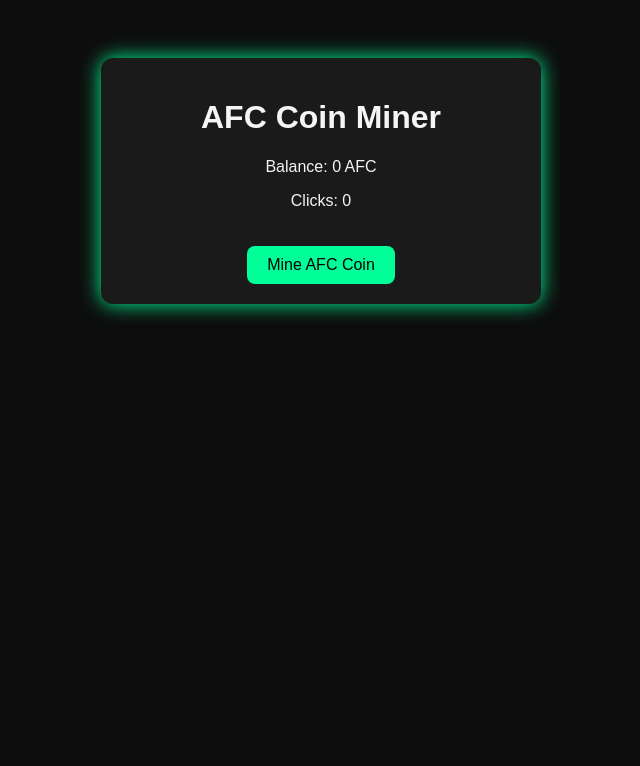
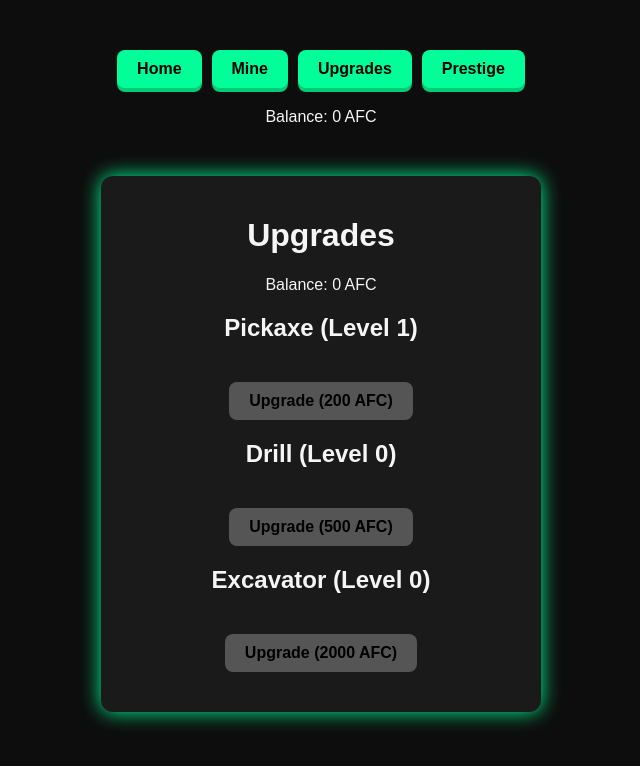
Before and after one commit to anonybrosko/afc-coin-miner-frontend, a React (Create React App) app: page /upgrades in a window 1280 px wide. Shown: the top 766 px of the page, without its empty margins (319-959 px from the left). Built offline with nearby package versions, Linux system fonts and the light colour scheme.

Commit message:
Updated UI

```diff
--- a/package.json
+++ b/package.json
@@ -5,6 +5,7 @@
   "dependencies": {
     "react": "^18.2.0",
     "react-dom": "^18.2.0",
+    "react-router-dom": "^7.13.1",
     "react-scripts": "5.0.1"
   },
   "scripts": {
--- a/src/App.css
+++ b/src/App.css
@@ -1,20 +1,26 @@
+/* General Body */
 body {
   font-family: Arial, sans-serif;
   background: #0d0d0d;
   color: #f5f5f5;
   text-align: center;
   padding-top: 50px;
+  margin: 0;
 }
 
+/* Container for pages */
 .container {
   max-width: 400px;
-  margin: 0 auto;
+  margin: 50px auto;
   background: #1a1a1a;
   padding: 20px;
   border-radius: 12px;
   box-shadow: 0 0 20px #00ff99;
+  color: #f5f5f5;
+  text-align: center;
 }
 
+/* Buttons */
 button {
   background: #00ff99;
   color: #000;
@@ -24,8 +30,68 @@ button {
   border-radius: 8px;
   cursor: pointer;
   margin-top: 20px;
+  box-shadow: 0 4px #00cc77;
+  transition: all 0.1s ease-in-out;
 }
 
 button:hover {
   background: #00cc77;
+  transform: translateY(2px);
+  box-shadow: 0 2px #008844;
 }
+
+/* Prestige Button */
+.prestige-button {
+  background: #ffcc00;
+  color: #000;
+  font-size: 16px;
+  padding: 10px 20px;
+  border: none;
+  border-radius: 8px;
+  cursor: pointer;
+  margin-top: 20px;
+  box-shadow: 3px 3px 8px #ffaa00;
+  font-weight: bold;
+}
+
+.prestige-button:hover {
+  background: #ffaa00;
+}
+
+.prestige-button.disabled {
+  background: #555;
+  cursor: not-allowed;
+  box-shadow: none;
+}
+
+/* Navigation Links */
+.navbar {
+  display: flex;
+  justify-content: center;
+  gap: 10px;
+  margin-bottom: 20px;
+}
+
+.navbar a {
+  padding: 10px 20px;
+  background-color: #00ff99;
+  color: #000;
+  text-decoration: none;
+  border-radius: 8px;
+  font-weight: bold;
+  box-shadow: 0 4px #00cc77;
+  transition: all 0.1s ease-in-out;
+}
+
+.navbar a:hover {
+  transform: translateY(2px);
+  box-shadow: 0 2px #008844;
+}
+
+/* Balance Display in top right */
+.balance-display {
+  position: absolute;
+  top: 20px;
+  right: 20px;
+  font-weight: bold;
+}
--- a/src/App.js
+++ b/src/App.js
@@ -1,33 +1,38 @@
-import React, { useState } from 'react';
+import React, { useContext } from 'react';
+import { BrowserRouter as Router, Routes, Route, Link} from "react-router-dom";
+import { GameContext } from "./GameContext";
+import Home from "./Home";
+import Mine from "./Mine";
+import Upgrades from "./Upgrades";
+import Prestige from "./Prestige"
 
-function App() {
-  const [balance, setBalance] = useState(0);
-  const [clicks, setClicks] = useState(0);
-
-  const mineCoin = async () => {
-    // Simulate mining reward
-    const reward = Math.floor(Math.random() * 5) + 1;
-    setBalance(prev => prev + reward);
-    setClicks(prev => prev + 1);
-
-    try {
-      const response = await fetch("https://afc-coin-miner-backend.onrender.com/mine");
-      const data = await response.json();
-      setBalance(data.balance);
-      setClicks(data.clicks);
-    } catch (err){
-      console.error("Backend unreachable", err);
-    }
-  };
-
+function Header(){
+  const { balance } = useContext(GameContext);
   return (
-    <div className="container">
-      <h1>AFC Coin Miner</h1>
-      <p>Balance: {balance} AFC</p>
-      <p>Clicks: {clicks}</p>
-      <button onClick={mineCoin}>Mine AFC Coin</button>
+  <div>
+      <nav className="navbar">
+        <Link to="/">Home</Link>
+        <Link to="/mine">Mine</Link>
+        <Link to="/upgrades">Upgrades</Link>
+        <Link to="/prestige">Prestige</Link>
+      </nav>
+      <div>Balance: {balance} AFC</div>
     </div>
   );
 }
 
+function App() {
+  return (
+    <Router>
+      <Header />
+        <Routes>
+          <Route path="/" element={<Home />} />
+          <Route path="/mine" element={<Mine />} />
+          <Route path="/upgrades" element={<Upgrades />} />
+          <Route path="/prestige" element={<Prestige />} />
+        </Routes>
+    </Router>
+  );
+}
+
 export default App;
--- /dev/null
+++ b/src/GameContext.js
@@ -0,0 +1,59 @@
+import React, { createContext, useState, useEffect } from "react";
+
+export const GameContext = createContext();
+
+const API = "https://afc-coin-miner-backend.onrender.com";
+
+export const GameProvider = ({ children }) => {
+  // Load state from localStorage if present
+  const saved = JSON.parse(localStorage.getItem("afcGame")) || {};
+
+  const [balance, setBalance] = useState(saved.balance || 0);
+  const [clicks, setClicks] = useState(saved.clicks || 0);
+  const [upgrades, setUpgrades] = useState(saved.upgrades || { pickaxe: 1 });
+  const [prestige, setPrestige] = useState(saved.prestige || 0);
+
+  // Save state to localStorage on every change
+  useEffect(() => {
+    localStorage.setItem(
+      "afcGame",
+      JSON.stringify({ balance, clicks, upgrades, prestige })
+    );
+  }, [balance, clicks, upgrades, prestige]);
+
+  const mineCoin = async () => {
+    const baseReward = Math.floor(Math.random() * 5) + 1;
+    const totalReward = baseReward * (upgrades.pickaxe || 1);
+    setBalance((prev) => prev + totalReward);
+    setClicks((prev) => prev + 1);
+    fetch(`${API}/mine`).catch(err => console.error("Backend unreachable", err));
+  };
+
+  const buyUpgrade = (name, cost) => {
+    if (balance >= cost) {
+      setBalance((prev) => prev - cost);
+      setUpgrades((prev) => ({
+        ...prev,
+        [name]: (prev[name] || 0) + 1,
+      }));
+    }
+  };
+
+  const doPrestige = () => {
+    const earnedPrestige = Math.floor(balance / 1000);
+    if (earnedPrestige > 0) {
+      setBalance(0);
+      setClicks(0);
+      setUpgrades({ pickaxe: 1 });
+      setPrestige((prev) => prev + earnedPrestige);
+    }
+  };
+
+  return (
+    <GameContext.Provider
+      value={{ balance, clicks, upgrades, prestige, mineCoin, buyUpgrade, doPrestige }}
+    >
+      {children}
+    </GameContext.Provider>
+  );
+};
--- /dev/null
+++ b/src/Home.js
@@ -0,0 +1,20 @@
+// Home.js
+import React, { useContext } from "react";
+import { GameContext } from "./GameContext";
+
+const Home = () => {
+  const { balance, clicks } = useContext(GameContext);
+
+  return (
+    <div className="container">
+      <div className="balance-top-right">
+        Balance: {balance} AFC
+      </div>
+      <h1>Home</h1>
+      <p>Total Clicks: {clicks}</p>
+      <p>Welcome to AFC Coin Miner! Mine, upgrade, and prestige to grow your fortune.</p>
+    </div>
+  );
+};
+
+export default Home;
--- /dev/null
+++ b/src/Mine.js
@@ -0,0 +1,19 @@
+import React, { useContext } from "react";
+import { GameContext } from "./GameContext";
+
+export default function Mine() {
+  const { mineCoin, clicks } = useContext(GameContext);
+
+  return (
+    <div>
+      <h1>Mine AFC Coin</h1>
+      <p>Clicks: {clicks}</p>
+      <button
+        onClick={mineCoin}
+        style={{ padding: "10px 20px", fontSize: "16px", cursor: "pointer" }}
+      >
+        Mine
+      </button>
+    </div>
+  );
+}
--- /dev/null
+++ b/src/Prestige.js
@@ -0,0 +1,28 @@
+// Prestige.js
+import React, { useContext } from "react";
+import { GameContext } from "./GameContext";
+
+const Prestige = () => {
+  const { balance, prestige, doPrestige } = useContext(GameContext);
+
+  const earnedPrestige = Math.floor(balance / 1000);
+
+  return (
+    <div className="container">
+      <h1>Prestige</h1>
+      <p>Current Prestige: {prestige}</p>
+      <p>Balance: {balance} AFC</p>
+      <button
+        className={`prestige-button ${earnedPrestige > 0 ? "" : "disabled"}`}
+        onClick={doPrestige}
+        disabled={earnedPrestige <= 0}
+      >
+        {earnedPrestige > 0
+          ? `Prestige (+${earnedPrestige})`
+          : "Earn more AFC to Prestige"}
+      </button>
+    </div>
+  );
+};
+
+export default Prestige;
--- /dev/null
+++ b/src/Upgrades.js
@@ -0,0 +1,51 @@
+// Upgrades.js
+import React, { useContext } from "react";
+import { GameContext } from "./GameContext";
+
+const Upgrades = () => {
+  const { balance, upgrades, buyUpgrade } = useContext(GameContext);
+
+  // Define available upgrades with their base costs
+  const upgradeList = [
+    { name: "pickaxe", label: "Pickaxe", baseCost: 100 },
+    { name: "drill", label: "Drill", baseCost: 500 },
+    { name: "excavator", label: "Excavator", baseCost: 2000 },
+  ];
+
+  return (
+    <div className="container">
+      <h1>Upgrades</h1>
+      <p>Balance: {balance} AFC</p>
+
+      {upgradeList.map((upg) => {
+        const level = upgrades[upg.name] || 0;
+        const cost = upg.baseCost * (level + 1); // cost scales with level
+        const canBuy = balance >= cost;
+
+        return (
+          <div key={upg.name} style={{ marginBottom: 20 }}>
+            <h2>{upg.label} (Level {level})</h2>
+            <button
+              onClick={() => buyUpgrade(upg.name, cost)}
+              disabled={!canBuy}
+              style={{
+                background: canBuy ? "#00ff99" : "#555",
+                color: "#000",
+                padding: "10px 20px",
+                borderRadius: 8,
+                border: "none",
+                cursor: canBuy ? "pointer" : "not-allowed",
+                boxShadow: canBuy ? "3px 3px 8px #00cc77" : "none",
+                fontWeight: "bold"
+              }}
+            >
+              Upgrade ({cost} AFC)
+            </button>
+          </div>
+        );
+      })}
+    </div>
+  );
+};
+
+export default Upgrades;
--- a/src/index.js
+++ b/src/index.js
@@ -2,6 +2,11 @@ import React from 'react';
 import ReactDOM from 'react-dom/client';
 import App from './App';
 import './App.css';
+import { GameProvider } from './GameContext';
 
 const root = ReactDOM.createRoot(document.getElementById('root'));
-root.render(<App />);
+root.render(
+  <GameProvider>
+    <App />
+  </GameProvider>
+);
```
Also changed, not shown: 13 other files (tests, documents, lock files or other folders).
